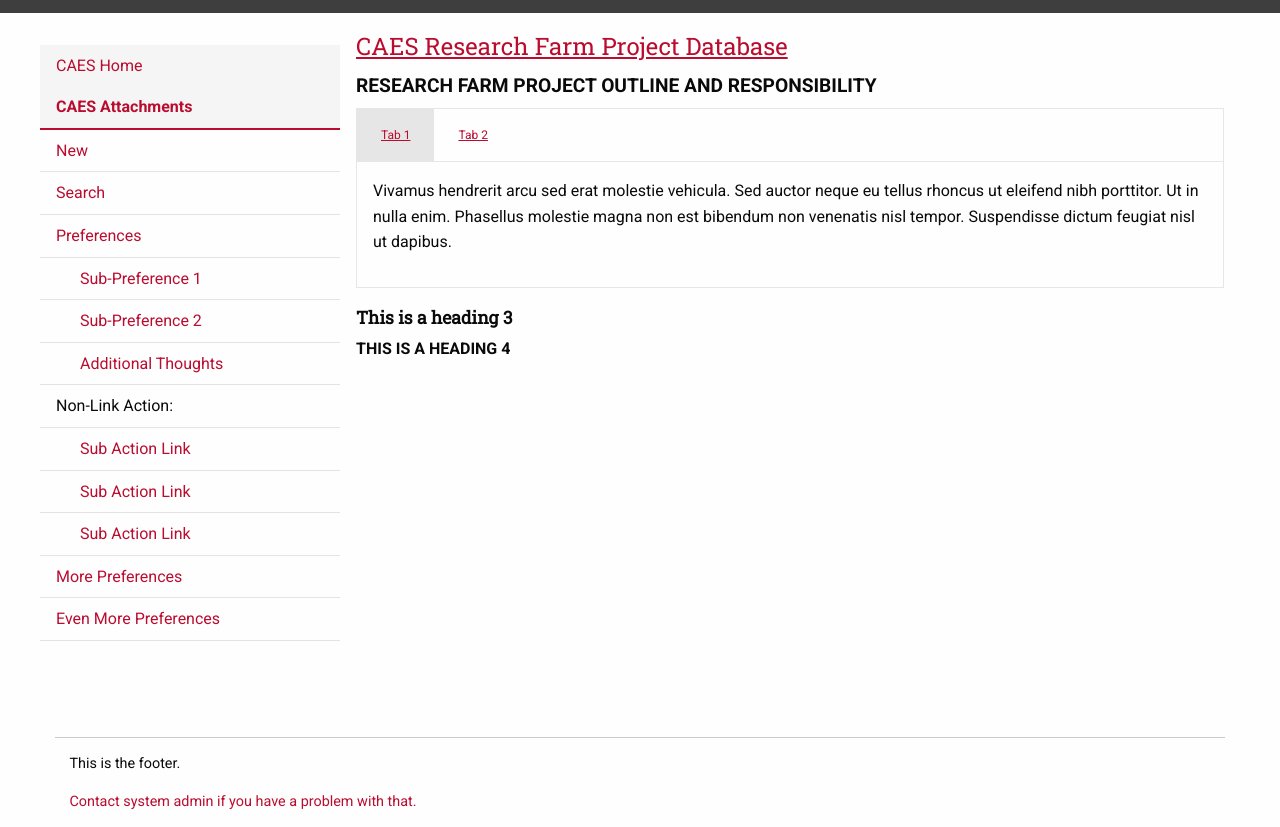
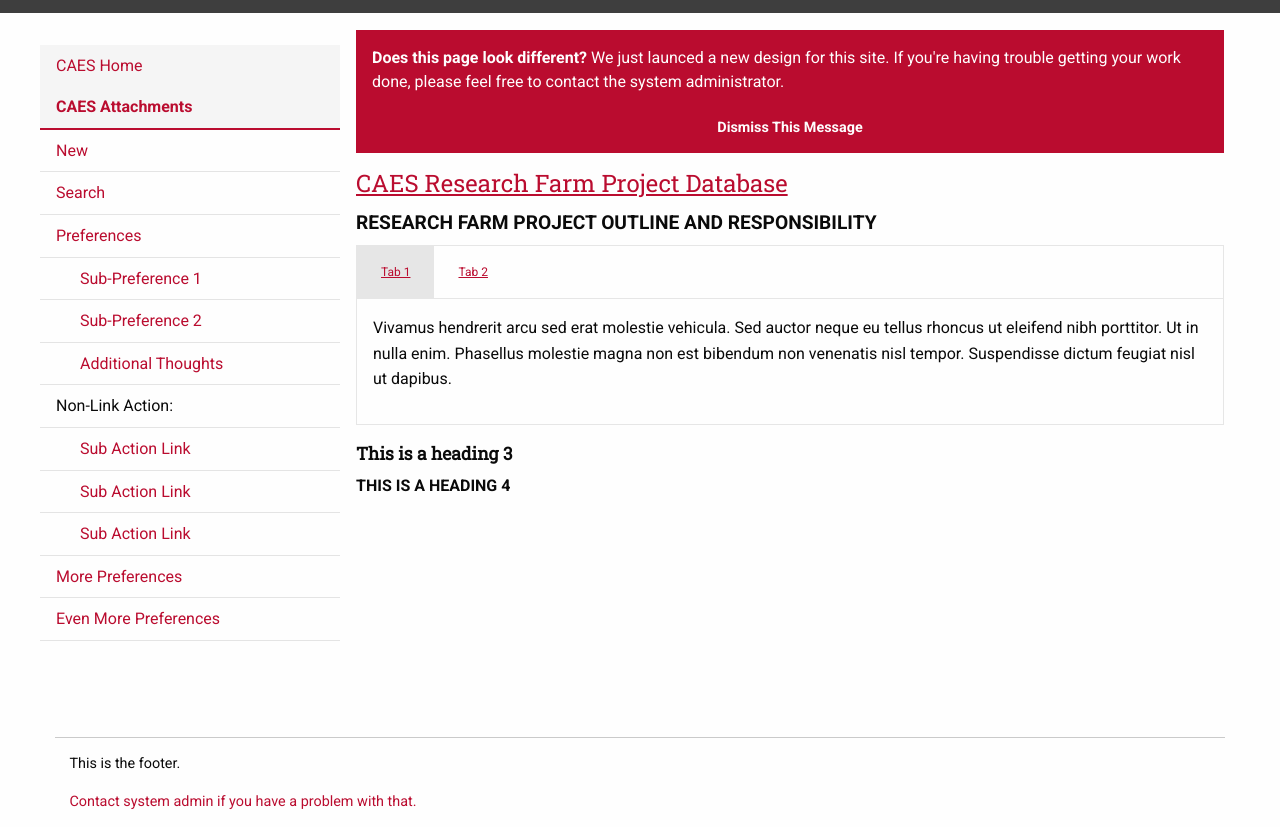
Before and after one commit to johnfrenchxyz/Intranet, a website: page index.html in a window 1280 px wide. Shown: the part 94-921 px from the top of the page. Drawn offline with Linux system fonts and the light colour scheme.

Commit message:
Adds alert box with fading close

```diff
--- a/index.html
+++ b/index.html
@@ -96,7 +96,6 @@
         <img id="arrowToggle" src="images/down-arrow.png" />
     </a>
 
-
     <main>
         <div class="row small-collapse">
             <div class="large-3 medium-4 columns">
@@ -154,6 +153,13 @@
             <div class="large-9 medium-8 columns">
                 <div class="main-content-area">
                     <!-- Main Content Area -->
+
+                    <!-- Alert Bar -->
+                    <div class="alert-bar">
+                        <span><strong>Does this page look different?</strong> We just launced a new design for this site. If you're having trouble getting your work done, please feel free to contact the system administrator.</span>
+                    </div>
+                    <a href="#" class="alert-bar-close">Dismiss This Message</a>
+
                     <h1>
                         <a href="#">CAES Research Farm Project Database</a>
                     </h1>
--- a/js/app.js
+++ b/js/app.js
@@ -46,3 +46,10 @@ $(window).on('resize', function() {
     // Return the Arrow to the 'Up' State
     $('#arrowToggle').attr('src', 'images/down-arrow.png');
 });
+
+
+// Alert Bar
+//----------
+$('.alert-bar-close').on('click', function(){
+    $('.alert-bar, .alert-bar-close').fadeOut('fast');
+});
--- a/scss/_template.scss
+++ b/scss/_template.scss
@@ -346,3 +346,32 @@ footer {
         color: $dark-gray;
     }
 }
+
+
+// Alert Bar
+//----------
+.alert-bar {
+    background: $red;
+    color: $white;
+    padding: 1em 1em .5em 1em;
+    margin: 0;
+}
+
+a.alert-bar-close {
+    background: $red;
+    color: $white;
+    margin-bottom: 1em;
+    width: 100%;
+    display: block;
+    padding: 1em;
+    font-weight: bold;
+    text-align: center;
+    text-decoration: none;
+    text-decoration: none;
+    font-size: .9rem;
+    transition: 180ms ease background;
+    &:hover {
+        color: $white;
+        background: darken($red, 10%);
+    }
+}
```
Also changed, not shown: public.html (+7 -0 lines), css/app.css.
